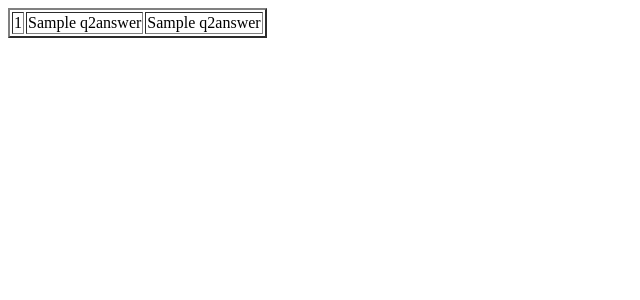
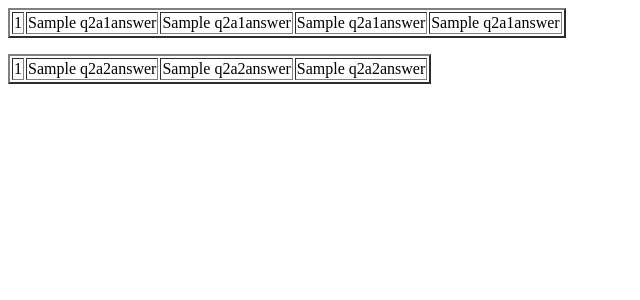
Before and after one commit to GeorgiosAnastasiou/DB_Lab, a Flask app: template templates/Q2.html in a window 1280 px wide. Shown: the top 300 px of the page, without its empty margins (0-640 px from the left). Run offline with Flask 2, Linux system fonts and the light colour scheme; the template is opened without the code that fills it: most values are stand-ins (such as "Sample title", 1, 10 or a date in 2020); parts of the project's set-up code (start-up, migrations or seed data) failed here and were passed over; some libraries are stand-ins or nearby versions.

Commit message:
Add files via upload

```diff
--- a/templates/Q2.html
+++ b/templates/Q2.html
@@ -6,7 +6,7 @@
 </head>
 <body>
 	<table border=2>
-		{% for Q in Q2Answer %}
+		{% for Q in Q2A1Answer %}
 		<tr>
 			<td>
 				{{Q[0]}}
@@ -17,6 +17,31 @@
 			<td>
 				{{Q[2]}}
 			</td>
+			<td>
+				{{Q[3]}}
+			</td>
+			<td>
+				{{Q[4]}}
+			</td>
+		</tr>
+		{% endfor %}
+	</table>
+	<p></p>
+	<table border=2>
+		{% for Q in Q2A2Answer %}
+		<tr>
+			<td>
+				{{Q[0]}}
+			</td>
+			<td>
+				{{Q[1]}}
+			</td>
+			<td>
+				{{Q[2]}}
+			</td>
+			<td>
+				{{Q[3]}}
+			</td>
 		</tr>
 		{% endfor %}
 	</table>
```
